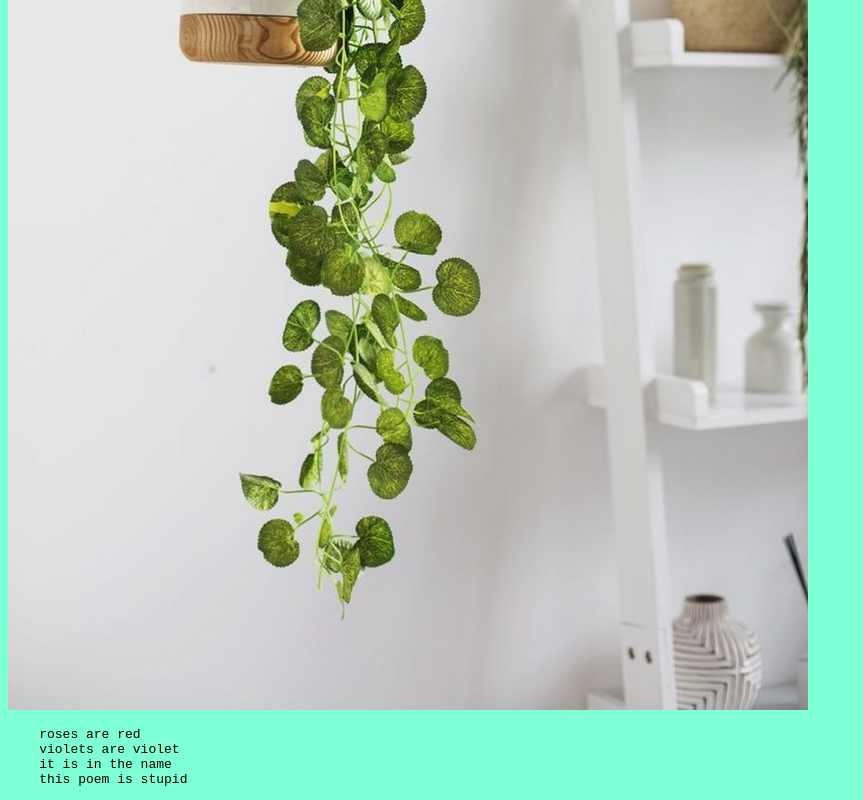
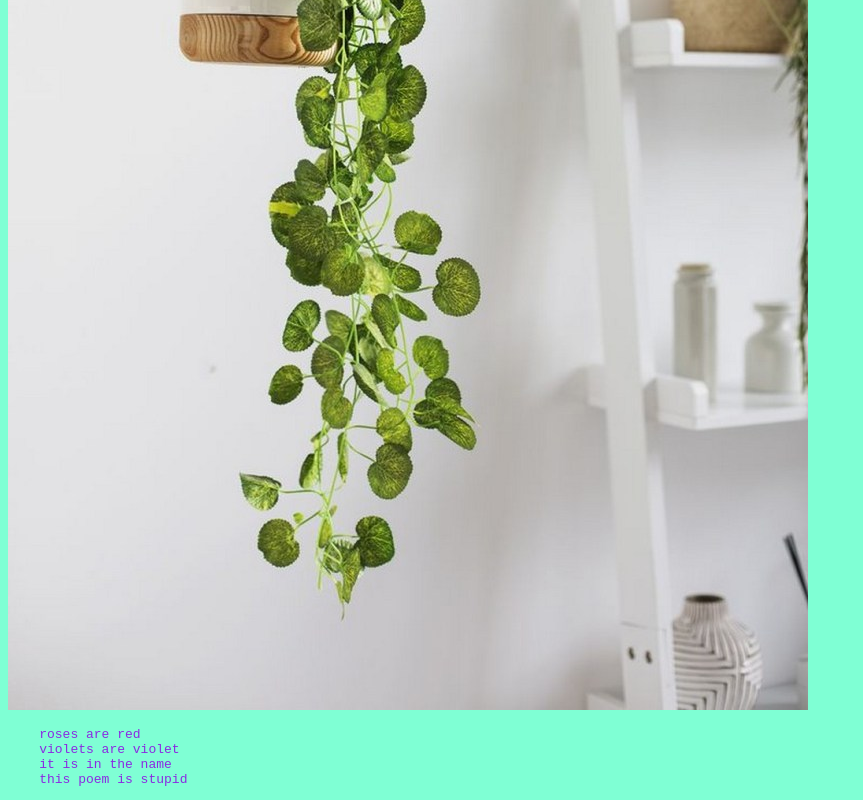
Before and after one commit to ninaprot/ninaprot.github.io, a plain HTML site: page index.html in a window 1280 px wide. Shown: the part 4069-4869 px from the top of the page, without its empty margins (0-863 px from the left). Drawn offline with Linux system fonts and the light colour scheme.

Commit message:
Update index.html

```diff
--- a/index.html
+++ b/index.html
@@ -20,7 +20,7 @@
 <p>veta sa nemusi koncit <br> na konci riadku</p>
 <p>dalsi obraztek</p>
 <img src="kvetinka.jpg" alt="visiaca kvetinka" width="800px" height="1200px">
-<pre>
+<pre style="font-size: medium;color: blueviolet;">
     roses are red
     violets are violet
     it is in the name
```
